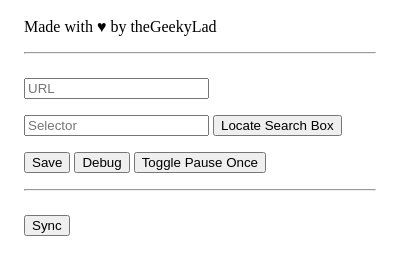
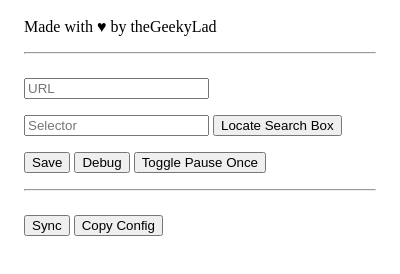
Before and after one commit to theGeekyLad/hopsearch-extension, a browser extension: page hopsearch-extension/popup.html in a window 400 px wide. Shown: the part 56-330 px from the top of the page. Drawn offline with Linux system fonts and the light colour scheme.

Commit message:
+ config copy

```diff
--- a/hopsearch-extension/popup.html
+++ b/hopsearch-extension/popup.html
@@ -15,6 +15,7 @@
     <button id="button-pause">Toggle Pause Once</button>
     <hr>
     <button id="button-sync">Sync</button>
+    <button id="button-copy">Copy Config</button>
   </body>
   <script src="popup.js"></script>
 </html>
```
